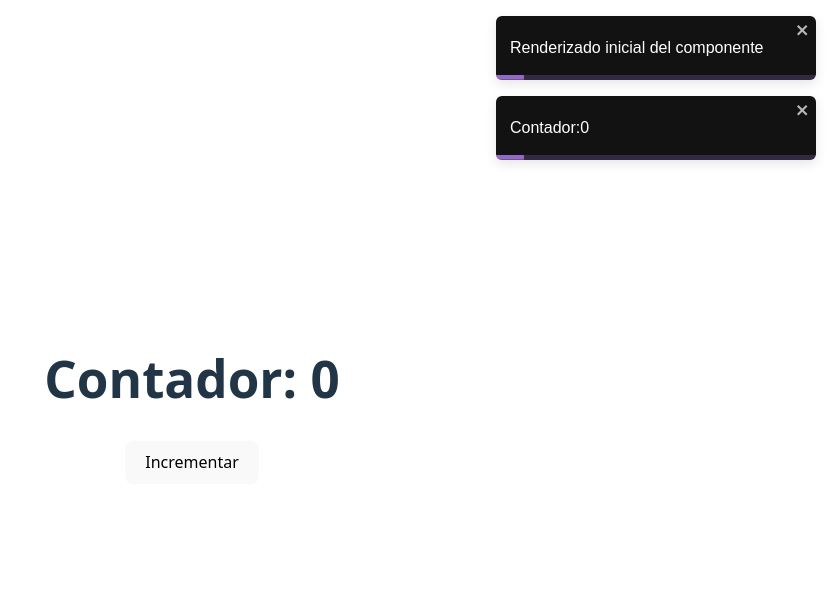
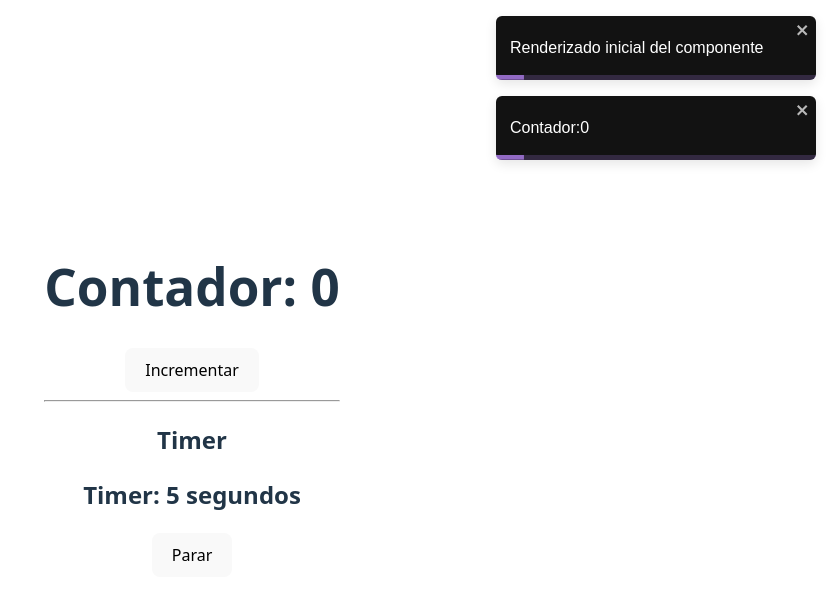
Before and after one commit to lluna-1212/Prat_Front_UX_UI_1, a React (Vite) app in the folder react/react-hooks/: page / in a window 1280 px wide. Shown: the top 600 px of the page, without its empty margins (448-1280 px from the left). Built offline with nearby package versions, Linux system fonts and the light colour scheme.

Commit message:
Ejemplos con la parte 1 de la solución

```diff
--- a/react/react-hooks/src/App.jsx
+++ b/react/react-hooks/src/App.jsx
@@ -1,4 +1,5 @@
 import { useState, useEffect } from "react";
+import Timer from "./Timer.jsx";
 import { ToastContainer, toast } from 'react-toastify';
 import "./App.css";
 
@@ -45,6 +46,9 @@ export default function Contador() {
       {/* Ejercicio: hacer un botón de resetear a 0 */}
       <button onClick={() => setContador(contador + 1)}>Incrementar</button>
       <ToastContainer />
+      <hr />
+      <h2>Timer</h2>
+      <Timer />
     </div>
   );
 }
--- /dev/null
+++ b/react/react-hooks/src/Timer.jsx
@@ -0,0 +1,26 @@
+import { useState, useEffect } from "react";
+
+export default function Timer() {
+  const [segundos, setSegundos] = useState(0);
+
+  useEffect(() => {
+    const intervalId = setInterval(() => {
+      setSegundos((prev) => prev + 1);
+    }, 1000);
+
+    // Limpiar el intervalo cuando se desmonte el componente
+    return () => clearInterval(intervalId);
+  }, []); // Solo se ejecuta al montar (una vez)
+
+  const handleInterval = () => {
+
+  };
+
+  return (
+    <div>
+      <h2>Timer: {segundos} segundos</h2>
+      {/* Añadir handleTimer para parar el setInterval con clearInterval */}
+      <button onClick={() => handleInterval()}>Parar</button>
+    </div>
+  );
+}
```
Also changed, not shown: 2 other files (tests, documents, lock files or other folders).
